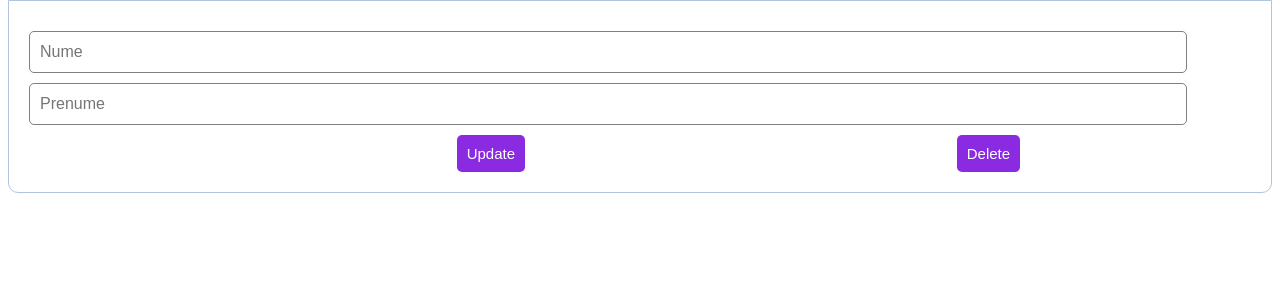
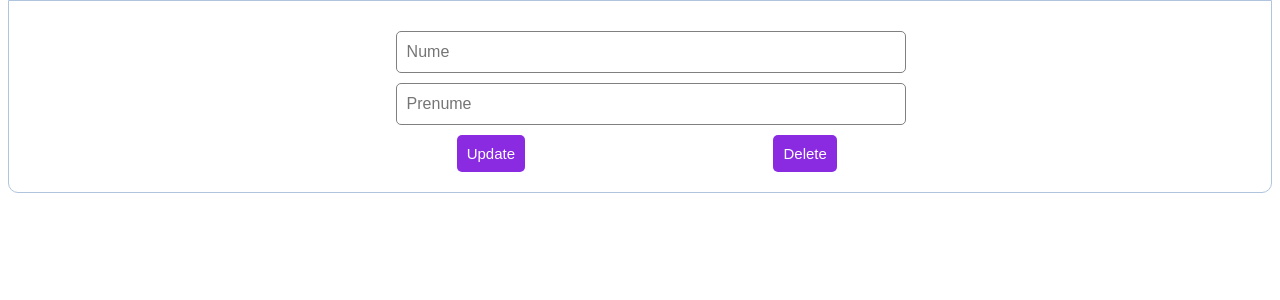
Before and after one commit to anamariarotariu/LeHS, a PHP site: page /LeHS/edit.php in a window 1280 px wide. Shown: the part 64-364 px from the top of the page. Run offline with PHP 8.4, Linux system fonts and the light colour scheme; the visitor is signed in with stand-in values (Sample User, id 1); data that the repository does not hold is empty.

Commit message:
Small changes

```diff
--- a/callback.php
+++ b/callback.php
@@ -34,3 +34,7 @@ if ($data['access_token'] != "") {
     header('Location:http://localhost:3000/LeHS/firstpage.php');
     exit;
 }
+else
+  {
+       header('Location:http://localhost:3000/LeHS/login.php');
+  }
--- a/edit.css
+++ b/edit.css
@@ -50,11 +50,12 @@
 }
 .input-group input {
   height: 30px;
-  width: 93%;
+  width: 40%;
   padding: 5px 10px;
   font-size: 16px;
   border-radius: 5px;
   border: 1px solid gray;
+  margin-left:30%;
 }
 .btn {
     margin-left: 35%;
@@ -65,3 +66,6 @@
     border: none;
     border-radius: 5px;
   }
+  .btn.delete{
+    margin-left:20%;
+  }
--- a/game/game.php
+++ b/game/game.php
@@ -26,7 +26,7 @@ if (isset($_GET['logout'])) {
 
 <body>
 
-    <p> <a href="game.php?logout='1'">Logout</a> </p>
+
     <div class="logout" ><a href="game.php?logout='1'">Logout</a> </div>
 
 
--- a/server.php
+++ b/server.php
@@ -10,7 +10,7 @@ $errors = array();
 
 // connect to the database
 //la mine nu e parolat asta de asta am sters password
-$db = mysqli_connect('localhost','root','password','registration');
+$db = mysqli_connect('localhost','root','','registration');
 
 
 // REGISTER USER
--- a/userPofile.css
+++ b/userPofile.css
@@ -58,7 +58,7 @@ a {
 .edit--btn {
   position: absolute;
   top: 65%;
-  left: 51%;
+  left: 47%;
   padding: 0.4em;
   border-radius: 5px;
   background-color: #ccc;
```
Also changed, not shown: documentatieCSS.css (+9 -16 lines), documentatieCSS.php (+4 -20 lines), login.php (+1 -9 lines).
